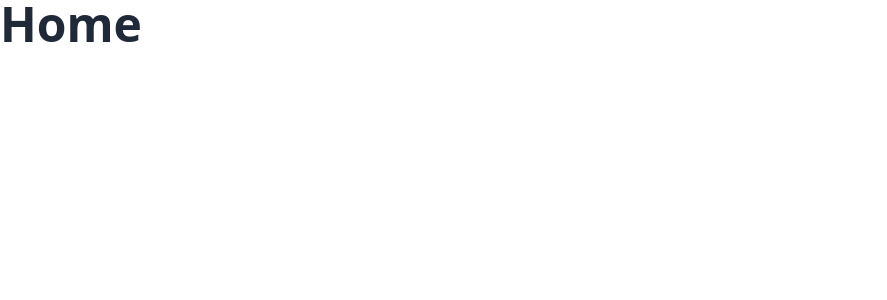
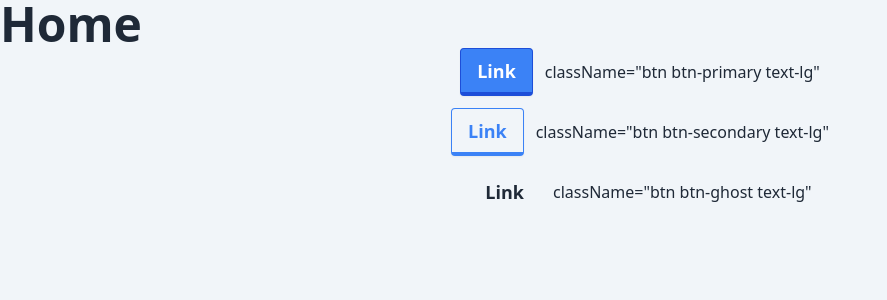
Before and after one commit to Jx1126/asp-final, a React (Vite) app: page / in a window 1280 px wide. Shown: the top 300 px of the page, without its empty margins (0-887 px from the left). Built offline with nearby package versions, Linux system fonts and the light colour scheme.

Commit message:
Added default button designs for primary, secondary and ghost buttons

```diff
--- a/src/components/home/Home.tsx
+++ b/src/components/home/Home.tsx
@@ -2,6 +2,24 @@ function Home() {
   return (
     <div>
       <h1 className="font-bold text-5xl" >Home</h1>
+
+      <div className="flex flex-col items-center justify-center gap-3">
+        <div className="flex gap-3 items-center">
+          <a href="#" className="btn btn-primary text-lg">Link</a>
+          <p>className="btn btn-primary text-lg"</p>
+        </div>
+
+        <div className="flex gap-3 items-center">
+          <a href="#" className="btn btn-secondary text-lg">Link</a>
+          <p>className="btn btn-secondary text-lg"</p>
+        </div>
+
+        <div className="flex gap-3 items-center">
+          <a href="#" className="btn btn-ghost text-lg">Link</a>
+          <p>className="btn btn-ghost text-lg"</p>
+        </div>
+      </div>
+
     </div>
   )
 }
--- a/src/css/input.css
+++ b/src/css/input.css
@@ -1,3 +1,23 @@
 @tailwind base;
 @tailwind components;
 @tailwind utilities;
+
+html {
+  @apply scroll-smooth;
+}
+
+body {
+  @apply min-h-screen bg-slate-100;
+}
+
+.btn-primary {
+  @apply bg-blue-500 hover:bg-blue-400 text-white font-bold py-2 px-4 border-b-4 border-blue-700 hover:border-blue-500 rounded ease-in-out;
+}
+
+.btn-secondary {
+  @apply bg-transparent hover:bg-blue-400 text-blue-500 hover:text-white font-bold py-2 px-4 border-b-4 border-blue-500 hover:border-blue-500 rounded ease-in-out;
+}
+
+.btn-ghost {
+  @apply font-bold hover:bg-blue-400 hover:text-white;
+}
--- a/src/css/output.css
+++ b/src/css/output.css
@@ -549,107 +549,6 @@ html {
   --bc: 27.8078% 0.029596 256.847952;
 }
 
-@media (prefers-color-scheme: dark) {
-  :root {
-    color-scheme: dark;
-    --in: 72.06% 0.191 231.6;
-    --su: 64.8% 0.150 160;
-    --wa: 84.71% 0.199 83.87;
-    --er: 71.76% 0.221 22.18;
-    --pc: 13.138% 0.0392 275.75;
-    --sc: 14.96% 0.052 342.55;
-    --ac: 14.902% 0.0334 183.61;
-    --inc: 0% 0 0;
-    --suc: 0% 0 0;
-    --wac: 0% 0 0;
-    --erc: 0% 0 0;
-    --rounded-box: 1rem;
-    --rounded-btn: 0.5rem;
-    --rounded-badge: 1.9rem;
-    --animation-btn: 0.25s;
-    --animation-input: .2s;
-    --btn-focus-scale: 0.95;
-    --border-btn: 1px;
-    --tab-border: 1px;
-    --tab-radius: 0.5rem;
-    --p: 65.69% 0.196 275.75;
-    --s: 74.8% 0.26 342.55;
-    --a: 74.51% 0.167 183.61;
-    --n: 31.3815% 0.021108 254.139175;
-    --nc: 74.6477% 0.0216 264.435964;
-    --b1: 25.3267% 0.015896 252.417568;
-    --b2: 23.2607% 0.013807 253.100675;
-    --b3: 21.1484% 0.01165 254.087939;
-    --bc: 74.6477% 0.0216 264.435964;
-  }
-}
-
-[data-theme=light] {
-  color-scheme: light;
-  --in: 72.06% 0.191 231.6;
-  --su: 64.8% 0.150 160;
-  --wa: 84.71% 0.199 83.87;
-  --er: 71.76% 0.221 22.18;
-  --pc: 89.824% 0.06192 275.75;
-  --ac: 15.352% 0.0368 183.61;
-  --inc: 0% 0 0;
-  --suc: 0% 0 0;
-  --wac: 0% 0 0;
-  --erc: 0% 0 0;
-  --rounded-box: 1rem;
-  --rounded-btn: 0.5rem;
-  --rounded-badge: 1.9rem;
-  --animation-btn: 0.25s;
-  --animation-input: .2s;
-  --btn-focus-scale: 0.95;
-  --border-btn: 1px;
-  --tab-border: 1px;
-  --tab-radius: 0.5rem;
-  --p: 49.12% 0.3096 275.75;
-  --s: 69.71% 0.329 342.55;
-  --sc: 98.71% 0.0106 342.55;
-  --a: 76.76% 0.184 183.61;
-  --n: 32.1785% 0.02476 255.701624;
-  --nc: 89.4994% 0.011585 252.096176;
-  --b1: 100% 0 0;
-  --b2: 96.1151% 0 0;
-  --b3: 92.4169% 0.00108 197.137559;
-  --bc: 27.8078% 0.029596 256.847952;
-}
-
-[data-theme=dark] {
-  color-scheme: dark;
-  --in: 72.06% 0.191 231.6;
-  --su: 64.8% 0.150 160;
-  --wa: 84.71% 0.199 83.87;
-  --er: 71.76% 0.221 22.18;
-  --pc: 13.138% 0.0392 275.75;
-  --sc: 14.96% 0.052 342.55;
-  --ac: 14.902% 0.0334 183.61;
-  --inc: 0% 0 0;
-  --suc: 0% 0 0;
-  --wac: 0% 0 0;
-  --erc: 0% 0 0;
-  --rounded-box: 1rem;
-  --rounded-btn: 0.5rem;
-  --rounded-badge: 1.9rem;
-  --animation-btn: 0.25s;
-  --animation-input: .2s;
-  --btn-focus-scale: 0.95;
-  --border-btn: 1px;
-  --tab-border: 1px;
-  --tab-radius: 0.5rem;
-  --p: 65.69% 0.196 275.75;
-  --s: 74.8% 0.26 342.55;
-  --a: 74.51% 0.167 183.61;
-  --n: 31.3815% 0.021108 254.139175;
-  --nc: 74.6477% 0.0216 264.435964;
-  --b1: 25.3267% 0.015896 252.417568;
-  --b2: 23.2607% 0.013807 253.100675;
-  --b3: 21.1484% 0.01165 254.087939;
-  --bc: 74.6477% 0.0216 264.435964;
-}
-
 *, ::before, ::after {
   --tw-border-spacing-x: 0;
   --tw-border-spacing-y: 0;
@@ -758,9 +657,293 @@ html {
   --tw-contain-style:  ;
 }
 
+.btn {
+  display: inline-flex;
+  height: 3rem;
+  min-height: 3rem;
+  flex-shrink: 0;
+  cursor: pointer;
+  -webkit-user-select: none;
+     -moz-user-select: none;
+          user-select: none;
+  flex-wrap: wrap;
+  align-items: center;
+  justify-content: center;
+  border-radius: var(--rounded-btn, 0.5rem);
+  border-color: transparent;
+  border-color: oklch(var(--btn-color, var(--b2)) / var(--tw-border-opacity));
+  padding-left: 1rem;
+  padding-right: 1rem;
+  text-align: center;
+  font-size: 0.875rem;
+  line-height: 1em;
+  gap: 0.5rem;
+  font-weight: 600;
+  text-decoration-line: none;
+  transition-duration: 200ms;
+  transition-timing-function: cubic-bezier(0, 0, 0.2, 1);
+  border-width: var(--border-btn, 1px);
+  transition-property: color, background-color, border-color, opacity, box-shadow, transform;
+  --tw-text-opacity: 1;
+  color: var(--fallback-bc,oklch(var(--bc)/var(--tw-text-opacity)));
+  --tw-shadow: 0 1px 2px 0 rgb(0 0 0 / 0.05);
+  --tw-shadow-colored: 0 1px 2px 0 var(--tw-shadow-color);
+  box-shadow: var(--tw-ring-offset-shadow, 0 0 #0000), var(--tw-ring-shadow, 0 0 #0000), var(--tw-shadow);
+  outline-color: var(--fallback-bc,oklch(var(--bc)/1));
+  background-color: oklch(var(--btn-color, var(--b2)) / var(--tw-bg-opacity));
+  --tw-bg-opacity: 1;
+  --tw-border-opacity: 1;
+}
+
+.btn-disabled,
+  .btn[disabled],
+  .btn:disabled {
+  pointer-events: none;
+}
+
+:where(.btn:is(input[type="checkbox"])),
+:where(.btn:is(input[type="radio"])) {
+  width: auto;
+  -webkit-appearance: none;
+     -moz-appearance: none;
+          appearance: none;
+}
+
+.btn:is(input[type="checkbox"]):after,
+.btn:is(input[type="radio"]):after {
+  --tw-content: attr(aria-label);
+  content: var(--tw-content);
+}
+
+@media (hover: hover) {
+  .btn:hover {
+    --tw-border-opacity: 1;
+    border-color: var(--fallback-b3,oklch(var(--b3)/var(--tw-border-opacity)));
+    --tw-bg-opacity: 1;
+    background-color: var(--fallback-b3,oklch(var(--b3)/var(--tw-bg-opacity)));
+  }
+
+  @supports (color: color-mix(in oklab, black, black)) {
+    .btn:hover {
+      background-color: color-mix(
+            in oklab,
+            oklch(var(--btn-color, var(--b2)) / var(--tw-bg-opacity, 1)) 90%,
+            black
+          );
+      border-color: color-mix(
+            in oklab,
+            oklch(var(--btn-color, var(--b2)) / var(--tw-border-opacity, 1)) 90%,
+            black
+          );
+    }
+  }
+
+  @supports not (color: oklch(0% 0 0)) {
+    .btn:hover {
+      background-color: var(--btn-color, var(--fallback-b2));
+      border-color: var(--btn-color, var(--fallback-b2));
+    }
+  }
+
+  .btn.glass:hover {
+    --glass-opacity: 25%;
+    --glass-border-opacity: 15%;
+  }
+
+  .btn-ghost:hover {
+    border-color: transparent;
+  }
+
+  @supports (color: oklch(0% 0 0)) {
+    .btn-ghost:hover {
+      background-color: var(--fallback-bc,oklch(var(--bc)/0.2));
+    }
+  }
+
+  .btn-outline.btn-primary:hover {
+    --tw-text-opacity: 1;
+    color: var(--fallback-pc,oklch(var(--pc)/var(--tw-text-opacity)));
+  }
+
+  @supports (color: color-mix(in oklab, black, black)) {
+    .btn-outline.btn-primary:hover {
+      background-color: color-mix(in oklab, var(--fallback-p,oklch(var(--p)/1)) 90%, black);
+      border-color: color-mix(in oklab, var(--fallback-p,oklch(var(--p)/1)) 90%, black);
+    }
+  }
+
+  .btn-outline.btn-secondary:hover {
+    --tw-text-opacity: 1;
+    color: var(--fallback-sc,oklch(var(--sc)/var(--tw-text-opacity)));
+  }
+
+  @supports (color: color-mix(in oklab, black, black)) {
+    .btn-outline.btn-secondary:hover {
+      background-color: color-mix(in oklab, var(--fallback-s,oklch(var(--s)/1)) 90%, black);
+      border-color: color-mix(in oklab, var(--fallback-s,oklch(var(--s)/1)) 90%, black);
+    }
+  }
+
+  .btn-disabled:hover,
+    .btn[disabled]:hover,
+    .btn:disabled:hover {
+    --tw-border-opacity: 0;
+    background-color: var(--fallback-n,oklch(var(--n)/var(--tw-bg-opacity)));
+    --tw-bg-opacity: 0.2;
+    color: var(--fallback-bc,oklch(var(--bc)/var(--tw-text-opacity)));
+    --tw-text-opacity: 0.2;
+  }
+
+  @supports (color: color-mix(in oklab, black, black)) {
+    .btn:is(input[type="checkbox"]:checked):hover, .btn:is(input[type="radio"]:checked):hover {
+      background-color: color-mix(in oklab, var(--fallback-p,oklch(var(--p)/1)) 90%, black);
+      border-color: color-mix(in oklab, var(--fallback-p,oklch(var(--p)/1)) 90%, black);
+    }
+  }
+}
+
 .link {
   cursor: pointer;
   text-decoration-line: underline;
+}
+
+@media (prefers-reduced-motion: no-preference) {
+  .btn {
+    animation: button-pop var(--animation-btn, 0.25s) ease-out;
+  }
+}
+
+.btn:active:hover,
+  .btn:active:focus {
+  animation: button-pop 0s ease-out;
+  transform: scale(var(--btn-focus-scale, 0.97));
+}
+
+@supports not (color: oklch(0% 0 0)) {
+  .btn {
+    background-color: var(--btn-color, var(--fallback-b2));
+    border-color: var(--btn-color, var(--fallback-b2));
+  }
+
+  .btn-primary {
+    --btn-color: var(--fallback-p);
+  }
+
+  .btn-secondary {
+    --btn-color: var(--fallback-s);
+  }
+}
+
+@supports (color: color-mix(in oklab, black, black)) {
+  .btn-outline.btn-primary.btn-active {
+    background-color: color-mix(in oklab, var(--fallback-p,oklch(var(--p)/1)) 90%, black);
+    border-color: color-mix(in oklab, var(--fallback-p,oklch(var(--p)/1)) 90%, black);
+  }
+
+  .btn-outline.btn-secondary.btn-active {
+    background-color: color-mix(in oklab, var(--fallback-s,oklch(var(--s)/1)) 90%, black);
+    border-color: color-mix(in oklab, var(--fallback-s,oklch(var(--s)/1)) 90%, black);
+  }
+}
+
+.btn:focus-visible {
+  outline-style: solid;
+  outline-width: 2px;
+  outline-offset: 2px;
+}
+
+.btn-primary {
+  --tw-text-opacity: 1;
+  color: var(--fallback-pc,oklch(var(--pc)/var(--tw-text-opacity)));
+  outline-color: var(--fallback-p,oklch(var(--p)/1));
+}
+
+@supports (color: oklch(0% 0 0)) {
+  .btn-primary {
+    --btn-color: var(--p);
+  }
+
+  .btn-secondary {
+    --btn-color: var(--s);
+  }
+}
+
+.btn-secondary {
+  --tw-text-opacity: 1;
+  color: var(--fallback-sc,oklch(var(--sc)/var(--tw-text-opacity)));
+  outline-color: var(--fallback-s,oklch(var(--s)/1));
+}
+
+.btn.glass {
+  --tw-shadow: 0 0 #0000;
+  --tw-shadow-colored: 0 0 #0000;
+  box-shadow: var(--tw-ring-offset-shadow, 0 0 #0000), var(--tw-ring-shadow, 0 0 #0000), var(--tw-shadow);
+  outline-color: currentColor;
+}
+
+.btn.glass.btn-active {
+  --glass-opacity: 25%;
+  --glass-border-opacity: 15%;
+}
+
+.btn-ghost {
+  border-width: 1px;
+  border-color: transparent;
+  background-color: transparent;
+  color: currentColor;
+  --tw-shadow: 0 0 #0000;
+  --tw-shadow-colored: 0 0 #0000;
+  box-shadow: var(--tw-ring-offset-shadow, 0 0 #0000), var(--tw-ring-shadow, 0 0 #0000), var(--tw-shadow);
+  outline-color: currentColor;
+}
+
+.btn-ghost.btn-active {
+  border-color: transparent;
+  background-color: var(--fallback-bc,oklch(var(--bc)/0.2));
+}
+
+.btn-outline.btn-primary {
+  --tw-text-opacity: 1;
+  color: var(--fallback-p,oklch(var(--p)/var(--tw-text-opacity)));
+}
+
+.btn-outline.btn-primary.btn-active {
+  --tw-text-opacity: 1;
+  color: var(--fallback-pc,oklch(var(--pc)/var(--tw-text-opacity)));
+}
+
+.btn-outline.btn-secondary {
+  --tw-text-opacity: 1;
+  color: var(--fallback-s,oklch(var(--s)/var(--tw-text-opacity)));
+}
+
+.btn-outline.btn-secondary.btn-active {
+  --tw-text-opacity: 1;
+  color: var(--fallback-sc,oklch(var(--sc)/var(--tw-text-opacity)));
+}
+
+.btn.btn-disabled,
+  .btn[disabled],
+  .btn:disabled {
+  --tw-border-opacity: 0;
+  background-color: var(--fallback-n,oklch(var(--n)/var(--tw-bg-opacity)));
+  --tw-bg-opacity: 0.2;
+  color: var(--fallback-bc,oklch(var(--bc)/var(--tw-text-opacity)));
+  --tw-text-opacity: 0.2;
+}
+
+.btn:is(input[type="checkbox"]:checked),
+.btn:is(input[type="radio"]:checked) {
+  --tw-border-opacity: 1;
+  border-color: var(--fallback-p,oklch(var(--p)/var(--tw-border-opacity)));
+  --tw-bg-opacity: 1;
+  background-color: var(--fallback-p,oklch(var(--p)/var(--tw-bg-opacity)));
+  --tw-text-opacity: 1;
+  color: var(--fallback-pc,oklch(var(--pc)/var(--tw-text-opacity)));
+}
+
+.btn:is(input[type="checkbox"]:checked):focus-visible, .btn:is(input[type="radio"]:checked):focus-visible {
+  outline-color: var(--fallback-p,oklch(var(--p)/1));
 }
 
 @keyframes button-pop {
@@ -789,6 +972,10 @@ html {
   100% {
     background-position-y: 0;
   }
+}
+
+.join > :where(*:not(:first-child)):is(.btn) {
+  margin-inline-start: calc(var(--border-btn) * -1);
 }
 
 .link:focus {
@@ -866,6 +1053,38 @@ html {
   }
 }
 
+.join.join-vertical > :where(*:not(:first-child)):is(.btn) {
+  margin-top: calc(var(--border-btn) * -1);
+}
+
+.join.join-horizontal > :where(*:not(:first-child)):is(.btn) {
+  margin-inline-start: calc(var(--border-btn) * -1);
+}
+
+.flex {
+  display: flex;
+}
+
+.flex-col {
+  flex-direction: column;
+}
+
+.items-center {
+  align-items: center;
+}
+
+.justify-center {
+  justify-content: center;
+}
+
+.justify-between {
+  justify-content: space-between;
+}
+
+.gap-3 {
+  gap: 0.75rem;
+}
+
 .text-3xl {
   font-size: 1.875rem;
   line-height: 2.25rem;
@@ -876,6 +1095,11 @@ html {
   line-height: 1;
 }
 
+.text-lg {
+  font-size: 1.125rem;
+  line-height: 1.75rem;
+}
+
 .font-bold {
   font-weight: 700;
 }
@@ -884,3 +1108,73 @@ html {
   --tw-text-opacity: 1;
   color: rgb(239 68 68 / var(--tw-text-opacity));
 }
+
+html {
+  scroll-behavior: smooth;
+}
+
+body {
+  min-height: 100vh;
+  --tw-bg-opacity: 1;
+  background-color: rgb(241 245 249 / var(--tw-bg-opacity));
+}
+
+.btn-primary {
+  border-radius: 0.25rem;
+  border-bottom-width: 4px;
+  --tw-border-opacity: 1;
+  border-color: rgb(29 78 216 / var(--tw-border-opacity));
+  --tw-bg-opacity: 1;
+  background-color: rgb(59 130 246 / var(--tw-bg-opacity));
+  padding-top: 0.5rem;
+  padding-bottom: 0.5rem;
+  padding-left: 1rem;
+  padding-right: 1rem;
+  font-weight: 700;
+  --tw-text-opacity: 1;
+  color: rgb(255 255 255 / var(--tw-text-opacity));
+  transition-timing-function: cubic-bezier(0.4, 0, 0.2, 1);
+}
+
+.btn-primary:hover {
+  --tw-border-opacity: 1;
+  border-color: rgb(59 130 246 / var(--tw-border-opacity));
+  --tw-bg-opacity: 1;
+  background-color: rgb(96 165 250 / var(--tw-bg-opacity));
+}
+
+.btn-secondary {
+  border-radius: 0.25rem;
+  border-bottom-width: 4px;
+  --tw-border-opacity: 1;
+  border-color: rgb(59 130 246 / var(--tw-border-opacity));
+  background-color: transparent;
+  padding-top: 0.5rem;
+  padding-bottom: 0.5rem;
+  padding-left: 1rem;
+  padding-right: 1rem;
+  font-weight: 700;
+  --tw-text-opacity: 1;
+  color: rgb(59 130 246 / var(--tw-text-opacity));
+  transition-timing-function: cubic-bezier(0.4, 0, 0.2, 1);
+}
+
+.btn-secondary:hover {
+  --tw-border-opacity: 1;
+  border-color: rgb(59 130 246 / var(--tw-border-opacity));
+  --tw-bg-opacity: 1;
+  background-color: rgb(96 165 250 / var(--tw-bg-opacity));
+  --tw-text-opacity: 1;
+  color: rgb(255 255 255 / var(--tw-text-opacity));
+}
+
+.btn-ghost {
+  font-weight: 700;
+}
+
+.btn-ghost:hover {
+  --tw-bg-opacity: 1;
+  background-color: rgb(96 165 250 / var(--tw-bg-opacity));
+  --tw-text-opacity: 1;
+  color: rgb(255 255 255 / var(--tw-text-opacity));
+}
--- a/tailwind.config.js
+++ b/tailwind.config.js
@@ -10,4 +10,9 @@ export default {
   plugins: [
     require('daisyui'),
   ],
+  daisyui: {
+    themes: [
+      "light"
+    ]
+  }
 }
```
